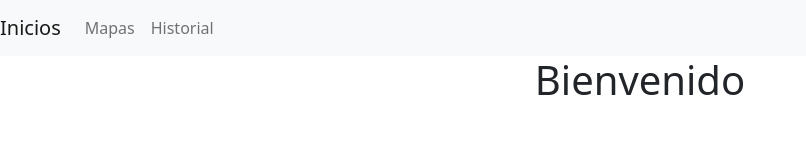
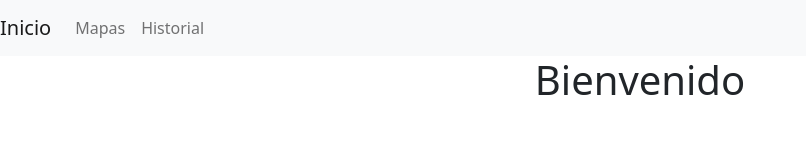
Before and after one commit to fcgalindom/TravelFront2, a React (Create React App) app: page / in a window 1280 px wide. Shown: the top 160 px of the page, without its empty margins (0-806 px from the left). Built offline with nearby package versions, Linux system fonts and the light colour scheme; what google-maps-react would draw is missing.

Commit message:
cambiosfinales

```diff
--- a/src/App.js
+++ b/src/App.js
@@ -11,7 +11,7 @@
   <div className="App"  style={{ width: '100vw', height: '100vh' }}>
       <Router>
       <nav className="navbar navbar-expand-lg navbar-light bg-light">
-        <a className="navbar-brand" href="/">Inicios</a>
+        <a className="navbar-brand" href="/">Inicio</a>
         <button className="navbar-toggler" type="button" data-toggle="collapse" data-target="#navbarNav" aria-controls="navbarNav" aria-expanded="false" aria-label="Toggle navigation">
           <span className="navbar-toggler-icon"></span>
         </button>
```
